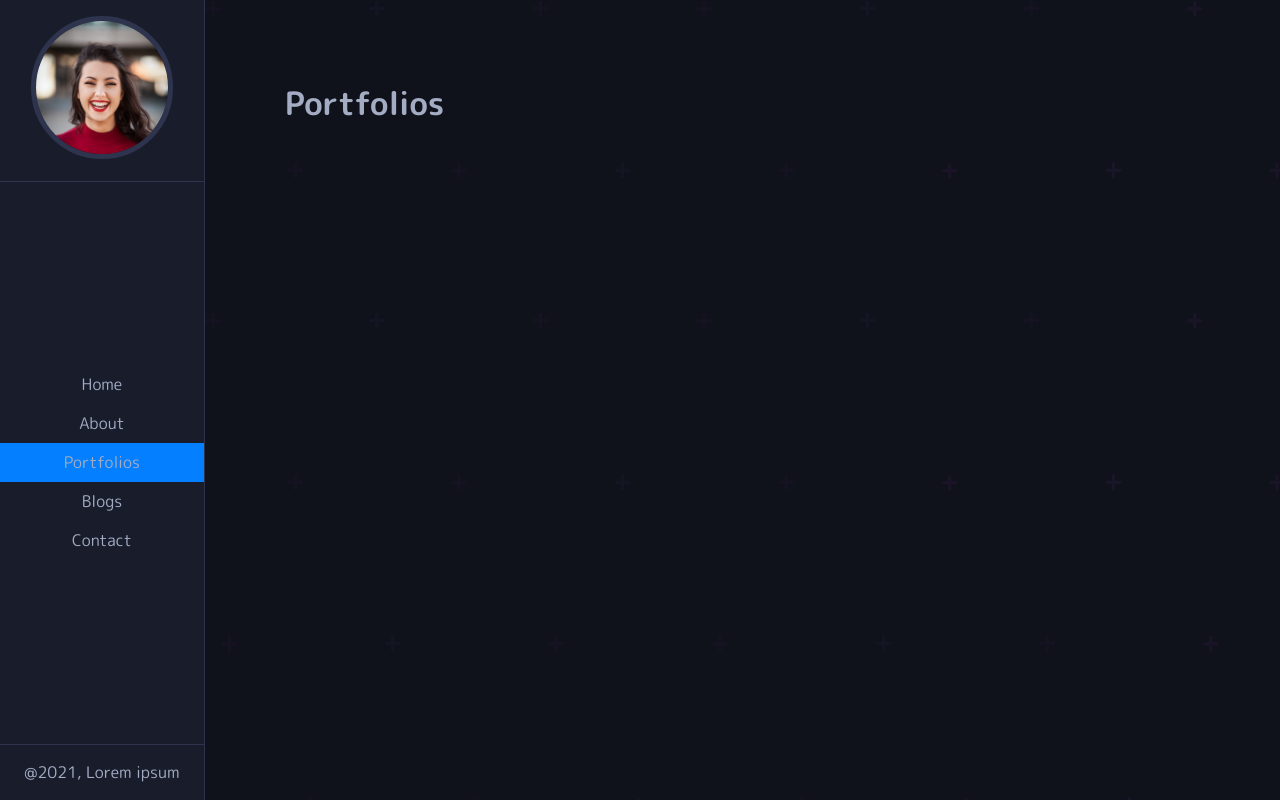
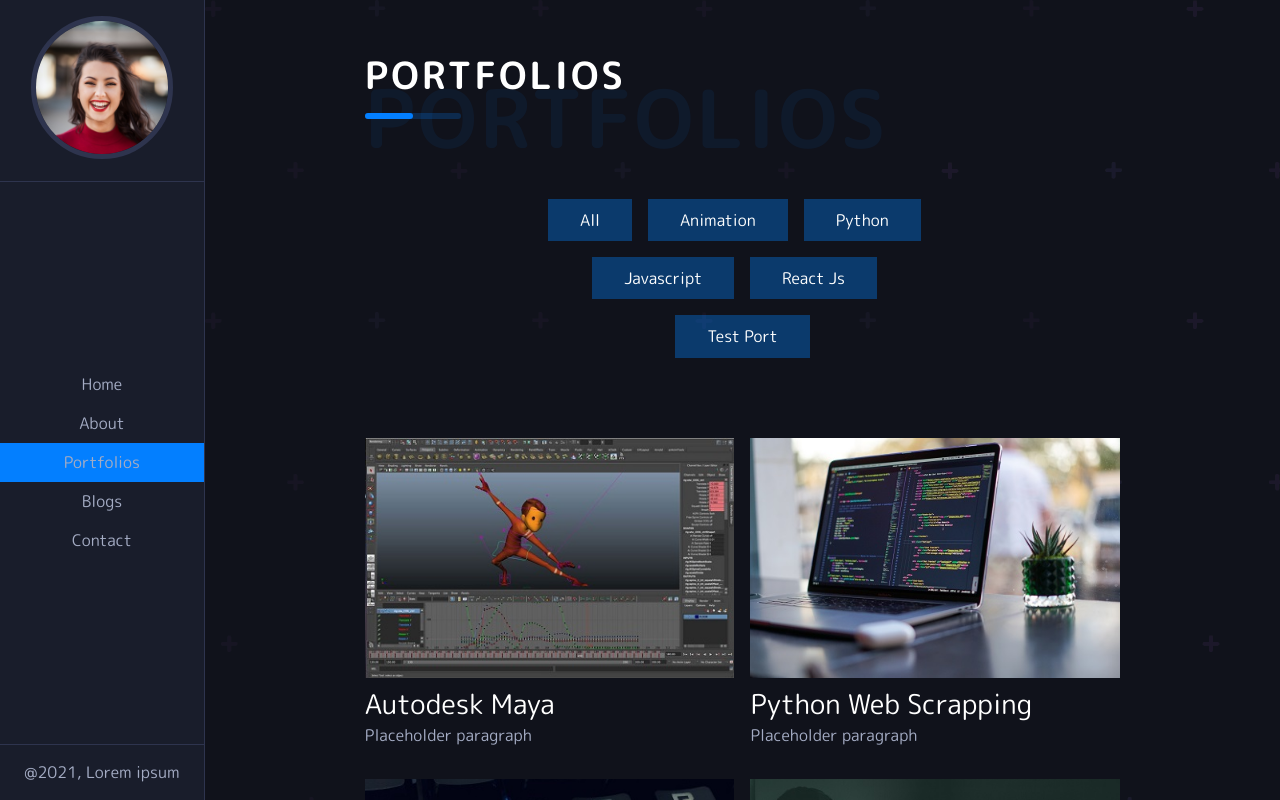
Before and after one commit to amandeep90s/portfolio-with-react, a React (Create React App) app: page /portfolios in a window 1280 px wide. Shown: the top 800 px of the page. Built offline with nearby package versions, Linux system fonts and the light colour scheme.

Commit message:
completed portfolio page

```diff
--- a/src/App.scss
+++ b/src/App.scss
@@ -7,6 +7,7 @@
 @import "./styles/services";
 @import "./styles/blogs";
 @import "./styles/contact";
+@import "./styles/portfolios";
 
 * {
     padding: 0;
--- /dev/null
+++ b/src/components/Categories.js
@@ -0,0 +1,22 @@
+import React from "react";
+
+const Categories = ({ filter, categories }) => {
+    return (
+        <div className="buttons">
+            {categories.map((cat, i) => {
+                return (
+                    <button
+                        type="button"
+                        className="btn-port"
+                        onClick={() => filter(cat)}
+                        key={i}
+                    >
+                        {cat}
+                    </button>
+                );
+            })}
+        </div>
+    );
+};
+
+export default Categories;
--- /dev/null
+++ b/src/components/MenuItems.js
@@ -0,0 +1,27 @@
+import React from "react";
+
+const MenuItems = ({ menuItem }) => {
+    return (
+        <div className="portfolis">
+            {menuItem.map((item) => {
+                return (
+                    <div className="portfolio" key={item.id}>
+                        <div className="image-data">
+                            <img src={item.image} alt="" />
+                            <ul className="hover-items">
+                                <li>
+                                    <a href={item.link1}>{item.icon1}</a>
+                                    <a href={item.link2}>{item.icon2}</a>
+                                </li>
+                            </ul>
+                        </div>
+                        <h5>{item.title}</h5>
+                        <p>Placeholder paragraph</p>
+                    </div>
+                );
+            })}
+        </div>
+    );
+};
+
+export default MenuItems;
--- /dev/null
+++ b/src/components/allPortfolios.js
@@ -0,0 +1,81 @@
+import port1 from "../images/portImages/maya-1.jpg";
+import port2 from "../images/portImages/port1.jpg";
+import port3 from "../images/portImages/port2.jpg";
+import port4 from "../images/portImages/port3.jpg";
+import port6 from "../images/portImages/port5.jpg";
+import port7 from "../images/portImages/port6.jpg";
+
+const portfolios = [
+    {
+        id: 1,
+        category: "Animation",
+        link1: "www.youtube.com",
+        link2: "www.github.com",
+        icon1: "G",
+        icon2: "Y",
+        image: port1,
+        title: "Autodesk Maya",
+    },
+    {
+        id: 2,
+        category: "Python",
+        link1: "www.youtube.com",
+        link2: "www.github.com",
+        icon1: "G",
+        icon2: "Y",
+        image: port2,
+        title: "Python Web Scrapping",
+    },
+    {
+        id: 3,
+        category: "Animation",
+        link1: "www.youtube.com",
+        link2: "www.github.com",
+        icon1: "G",
+        icon2: "Y",
+        image: port3,
+        title: "Autodesk Maya",
+    },
+    {
+        id: 4,
+        category: "Javascript",
+        link1: "www.youtube.com",
+        link2: "www.github.com",
+        icon1: "G",
+        icon2: "Y",
+        image: port4,
+        title: "Vanilla Javascript Website",
+    },
+    {
+        id: 5,
+        category: "React Js",
+        link1: "www.youtube.com",
+        link2: "www.github.com",
+        icon1: "G",
+        icon2: "Y",
+        image: port6,
+        title: "Getting Started With React",
+    },
+    {
+        id: 6,
+        category: "React Js",
+        link1: "www.youtube.com",
+        link2: "www.github.com",
+        icon1: "G",
+        icon2: "Y",
+        image: port7,
+        title: "Vanilla Javascript Website",
+    },
+    {
+        id: 7,
+        category: "Test Port",
+        link1: "www.youtube.com",
+        link2: "www.github.com",
+        icon1: "G",
+        icon2: "Y",
+        image: port4,
+        title: "Vanilla Javascript Website",
+    },
+];
+
+export default portfolios;
--- a/src/pages/ContactPage.js
+++ b/src/pages/ContactPage.js
@@ -22,6 +22,7 @@
                         allowFullScreen=""
                         aria-hidden="false"
                         tabIndex="0"
+                        title="Pathankot"
                     ></iframe>
                 </div>
                 <div className="contact-sect">
--- a/src/pages/PortfoliosPage.js
+++ b/src/pages/PortfoliosPage.js
@@ -1,9 +1,38 @@
-import React from "react";
+import React, { useState } from "react";
+import Categories from "../components/Categories";
+import MenuItems from "../components/MenuItems";
+import Title from "../components/Title";
+import portfolios from "../components/allPortfolios";
+
+const allCategories = [
+    "All",
+    ...new Set(portfolios.map((item) => item.category)),
+];
 
 const PortfoliosPage = () => {
+    const [categories, setCategories] = useState(allCategories);
+    const [menuItems, setMenuItems] = useState(portfolios);
+
+    const filter = (category) => {
+        if (category === "All") {
+            setMenuItems(portfolios);
+            return;
+        }
+        const filteredData = portfolios.filter((item) => {
+            return item.category === category;
+        });
+        setMenuItems(filteredData);
+    };
+
     return (
-        <div className="PortfoliosPage">
-            <h1>Portfolios</h1>
+        <div className="PortfolioPage">
+            <div className="title">
+                <Title title={"Portfolios"} span={"portfolios"} />
+            </div>
+            <div className="portfolios-data">
+                <Categories filter={filter} categories={categories} />
+                <MenuItems menuItem={menuItems} />
+            </div>
         </div>
     );
 };
--- a/src/styles/_about.scss
+++ b/src/styles/_about.scss
@@ -4,11 +4,11 @@
     margin-bottom: 4rem;
     .img {
         width: 100%;
-        height: 62vh;
+        height: 50vh;
         img {
             width: 100%;
+            object-fit: cover;
             height: 100%;
-            object-fit: cover;
         }
     }
 
@@ -19,6 +19,13 @@
         }
         .about-text {
             padding: 1rem 0;
+        }
+    }
+    @media screen and (max-width: 1400px) {
+        flex-direction: column;
+        .about-info {
+            margin-left: 0;
+            margin-top: 1rem;
         }
     }
 }
@@ -40,17 +47,17 @@
     border: none;
     font-family: inherit;
     font-size: inherit;
-    color: #fff;
+    color: white;
     text-transform: uppercase;
     cursor: pointer;
     letter-spacing: 2px;
     margin-top: 1rem;
     position: relative;
     &::after {
+        position: absolute;
         content: "";
         width: 0;
         height: 0.3rem;
-        position: absolute;
         left: 0;
         bottom: 0;
         background-color: #a4acc4;
@@ -67,4 +74,46 @@
     column-gap: 4rem;
     row-gap: 3rem;
     margin: 4rem 0;
+    @media screen and (max-width: 1100px) {
+        grid-template-columns: repeat(1, 1fr);
+    }
 }
+
+.btn-port {
+    padding: 0.6rem 2rem;
+    background-color: #0381ff5b;
+    border: none;
+    outline: none;
+    cursor: pointer;
+    font-size: inherit;
+    font-family: inherit;
+    color: white;
+    margin-bottom: 1rem;
+    transition: all 0.3s ease-in-out;
+    &:not(:last-child) {
+        margin-right: 1rem;
+    }
+    &:hover {
+        background-color: #037fff;
+    }
+    &:active {
+        background-color: #037fff;
+    }
+    &:focus {
+        background-color: #037fff;
+    }
+}
+
+.buttons {
+    display: flex;
+    justify-content: center;
+    align-items: center;
+    margin: 4rem 10rem;
+    flex-wrap: wrap;
+    @media screen and (max-width: 1270px) {
+        margin: 2rem 5rem;
+    }
+    @media screen and (max-width: 1100px) {
+        margin: 2rem 2rem;
+    }
+}
--- a/src/styles/_layout.scss
+++ b/src/styles/_layout.scss
@@ -4,7 +4,23 @@
         height: 100vh;
         background-color: #191d2b;
         position: fixed;
+        z-index: 11;
         border-right: 1px solid #2e344e;
+        transform-origin: left;
+        @media screen and (max-width: 1000px) {
+            transition: all 0.4s ease-in-out;
+            transform: translateX(-100%);
+            width: 30%;
+        }
+        @media screen and (max-width: 411px) {
+            width: 50%;
+        }
+    }
+    .nav-toggle {
+        @media screen and (max-width: 1000px) {
+            transition: all 0.4s ease-in-out;
+            transform: translateX(0);
+        }
     }
 
     .main-content {
@@ -12,12 +28,62 @@
         margin-left: 16%;
         background-color: #10121b;
         min-height: 100vh;
-        background-image: url("../images/dots.svg");
+        background-image: url(../images/dots.svg);
         display: grid;
         position: relative;
-
         .content {
-            margin: 5rem;
+            margin: 5rem 15rem;
+            @media screen and (max-width: 1100px) {
+                margin: 2rem 10rem;
+            }
+            @media screen and (max-width: 1400px) {
+                margin: 3rem 10rem;
+            }
+            @media screen and (max-width: 1400px) {
+                margin: 3rem 10rem;
+            }
+            @media screen and (max-width: 710px) {
+                margin: 2rem 3rem;
+            }
+        }
+        @media screen and (max-width: 1000px) {
+            margin-left: 0;
+            width: 100%;
         }
     }
 }
+
+.nav-btn {
+    position: absolute;
+    z-index: 10;
+    right: 10%;
+    top: 5%;
+    width: 4rem;
+    height: 4rem;
+    display: none;
+    display: flex;
+    align-items: center;
+    justify-content: space-between;
+    cursor: pointer;
+    .lines-1,
+    .lines-2,
+    .lines-3 {
+        height: 0.4rem;
+        width: 100%;
+        background-color: #3858cc;
+        pointer-events: none;
+        display: none;
+        border-radius: 20px;
+        &:not(:last-child) {
+            margin-bottom: 0.5rem;
+        }
+    }
+    @media screen and (max-width: 1000px) {
+        display: block;
+        .lines-1,
+        .lines-2,
+        .lines-3 {
+            display: block;
+        }
+    }
+}
--- a/src/styles/_navbar.scss
+++ b/src/styles/_navbar.scss
@@ -1,6 +1,5 @@
 .NavBar {
     height: 100vh;
-
     .nav {
         height: 100%;
         display: flex;
--- /dev/null
+++ b/src/styles/_portfolios.scss
@@ -0,0 +1,80 @@
+.portfolis {
+    width: 100%;
+    display: grid;
+    grid-template-columns: repeat(3, 1fr);
+    row-gap: 2rem;
+    column-gap: 1rem;
+    @media screen and (max-width: 1600px) {
+        grid-template-columns: repeat(2, 1fr);
+    }
+    @media screen and (max-width: 900px) {
+        grid-template-columns: repeat(1, 1fr);
+    }
+    .portfolio {
+        .image-data {
+            position: relative;
+            &::before {
+                content: "";
+                position: absolute;
+                top: 12px;
+                left: 15px;
+                height: calc(100% - 30px);
+                width: calc(100% - 30px);
+                background-color: rgba(255, 255, 255, 0.925);
+                transform-origin: center;
+                transform: scale(0);
+                transition: all 0.4s ease-in-out;
+            }
+            &:hover::before {
+                transform: scale(1);
+            }
+            img {
+                width: 100%;
+                height: 30vh;
+                object-fit: cover;
+            }
+
+            .hover-items {
+                list-style: none;
+                position: absolute;
+                top: 70%;
+                left: 50%;
+                transform: translate(-50%, -50%);
+                padding: 1rem 2rem;
+                visibility: hidden;
+                li {
+                    a {
+                        padding: 1rem;
+                        text-decoration: none;
+                        font-family: inherit;
+                        border-radius: 10px;
+                        background-color: #037fff;
+                        color: white;
+                        &:not(:last-child) {
+                            margin-right: 2rem;
+                        }
+                    }
+                }
+            }
+
+            &:hover {
+                .hover-items {
+                    transition: all 0.5s ease-in-out 0.2s;
+                    visibility: visible;
+                    top: 50%;
+                }
+            }
+        }
+
+        h5 {
+            font-size: 1.7rem;
+            font-weight: 400;
+            color: white;
+            transition: all 0.3s ease-in-out;
+            &:hover {
+                color: #037fff;
+                cursor: pointer;
+            }
+        }
+    }
+}
```
Also changed, not shown: src/styles/_blogs.scss (+6 -2 lines), src/styles/_services.scss (+13 -4 lines).
